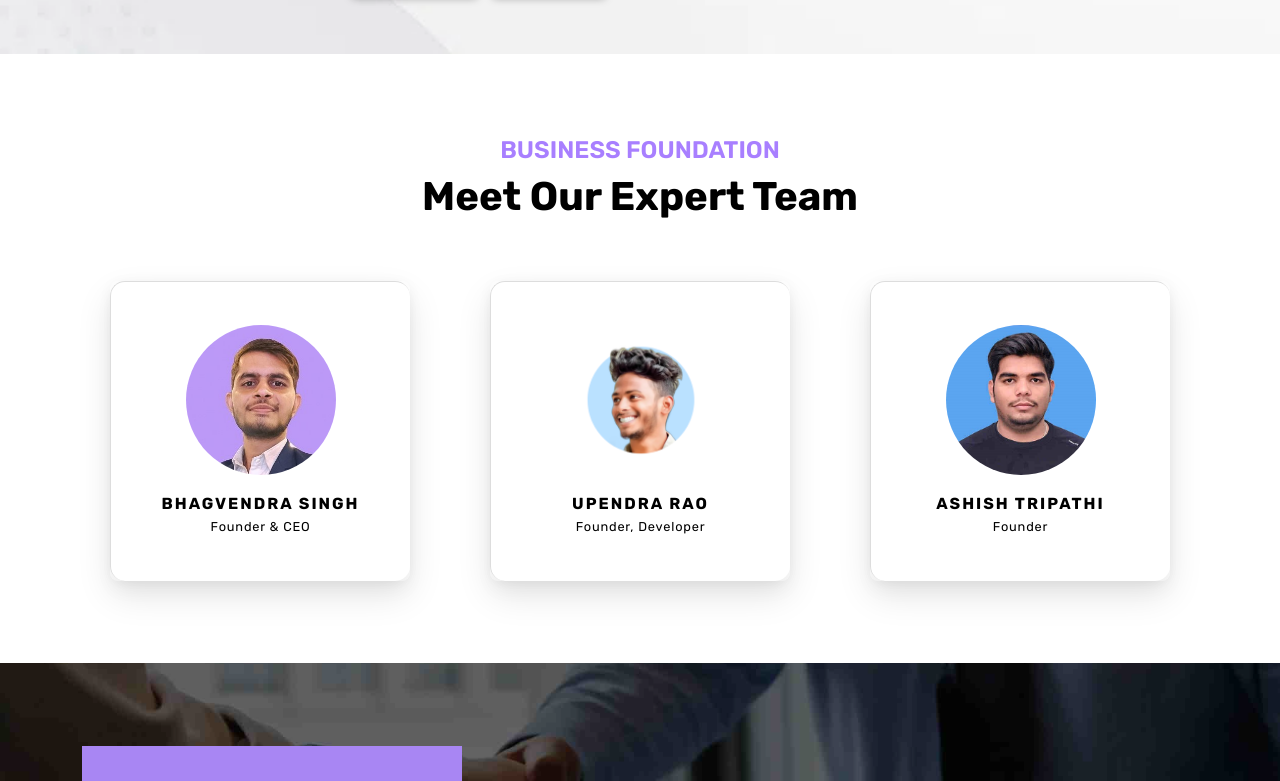
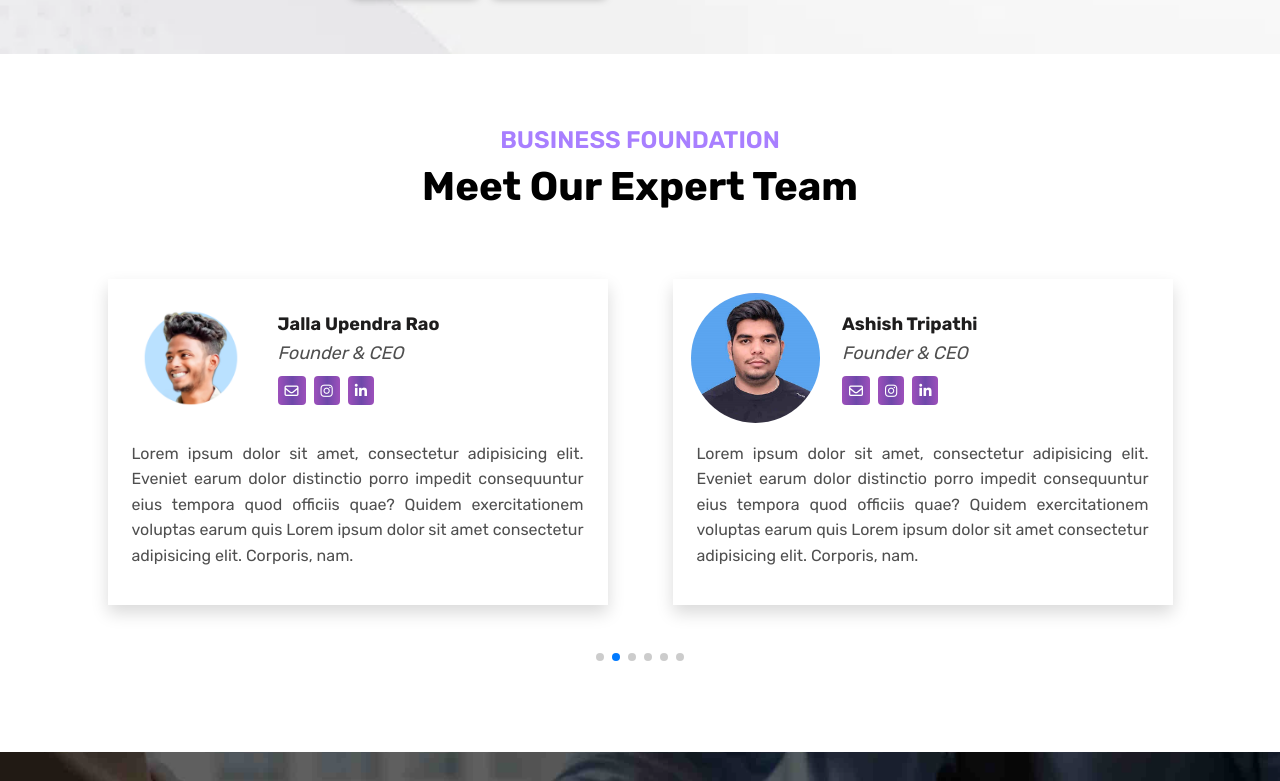
Before and after one commit to Yashcodes/CodeNesters-Frontend, a React (Create React App) app: page /about in a window 1280 px wide. Shown: the part 1959-2740 px from the top of the page. Built offline with nearby package versions, Linux system fonts and the light colour scheme.

Commit message:
Implemented new founders section, replacing old one

```diff
--- a/src/components/AboutComponents/Founders.jsx
+++ b/src/components/AboutComponents/Founders.jsx
@@ -1,174 +1,206 @@
 import React from "react";
-import "react-responsive-carousel/lib/styles/carousel.min.css";
-import { Carousel } from "react-responsive-carousel";
-import founder1 from "../../assets/images/FounderImage/founder1.jpeg";
-import img from "../../assets/images/FounderImage/founder-1.jpg";
+import { Swiper, SwiperSlide } from "swiper/react";
+import { Autoplay, Keyboard, Pagination } from "swiper/modules";
 import { Link } from "react-router-dom";
+import "swiper/css";
+import "swiper/css/pagination";
+import founder1 from "../../assets/images/FounderImage/founder-1.jpg";
+import founder2 from "../../assets/images/FounderImage/founder-2.png";
+import founder3 from "../../assets/images/FounderImage/founder-3.jpg";
 import { MDBIcon } from "mdb-react-ui-kit";
 
 const Founders = () => {
-  const founderCardData = [
+  const Data = [
     {
       card: {
-        name: "Yash Parihar",
-        designation: "Founder, CodeNesters",
-        about: ` Lorem ipsum dolor sit amet consectetur adipisicing elit.
-      Possimus cumque expedita dolorum provident velit ullam sunt,
-      quae veritatis doloremque vero libero voluptates dignissimos
-      similique reprehenderit corporis natus reiciendis? Ipsam,
-      perferendis. Lorem ipsum dolor sit amet consectetur,
-      adipisicing elit. Consequatur distinctio provident
-      voluptatibus facilis voluptates hic, facere eos sed soluta
-      dolorum incidunt, perspiciatis ipsa molestias adipisci minus
-      vero illum fugit repellat!`,
-        linkedin: "https://linkedin.com/in/bhagvendra-singh",
-        instagram: "https://instagram.com/asynchronous.1",
-        github: "https://github.com/Yashcodes",
-        image: founder1,
+        id: 1,
+        title: "Bhagvendra Singh Parihar",
+        subTitle: "Founder & CEO",
+        description: "Hey, I want to avail your services",
+        img: founder1,
       },
     },
-
     {
       card: {
-        name: "Jalla Upendra Rao",
-        designation: "Founder, CodeNesters",
-        about: ` Lorem ipsum dolor sit amet consectetur adipisicing elit.
-      Possimus cumque expedita dolorum provident velit ullam sunt,
-      quae veritatis doloremque vero libero voluptates dignissimos
-      similique reprehenderit corporis natus reiciendis? Ipsam,
-      perferendis. Lorem ipsum dolor sit amet consectetur,
-      adipisicing elit. Consequatur distinctio provident
-      voluptatibus facilis voluptates hic, facere eos sed soluta
-      dolorum incidunt, perspiciatis ipsa molestias adipisci minus
-      vero illum fugit repellat!`,
-        linkedin: "https://linkedin.com/in/bhagvendra-singh",
-        instagram: "https://instagram.com/asynchronous.1",
-        github: "https://github.com/Yashcodes",
-        image: img,
+        id: 2,
+        title: "Jalla Upendra Rao",
+        subTitle: "Founder & CEO",
+        description: "Hey, I want to avail your services",
+        img: founder2,
       },
     },
-
     {
       card: {
-        name: "Yash Parihar",
-        designation: "Founder, CodeNesters",
-        about: ` Lorem ipsum dolor sit amet consectetur adipisicing elit.
-      Possimus cumque expedita dolorum provident velit ullam sunt,
-      quae veritatis doloremque vero libero voluptates dignissimos
-      similique reprehenderit corporis natus reiciendis? Ipsam,
-      perferendis. Lorem ipsum dolor sit amet consectetur,
-      adipisicing elit. Consequatur distinctio provident
-      voluptatibus facilis voluptates hic, facere eos sed soluta
-      dolorum incidunt, perspiciatis ipsa molestias adipisci minus
-      vero illum fugit repellat!`,
-        linkedin: "https://linkedin.com/in/bhagvendra-singh",
-        instagram: "https://instagram.com/asynchronous.1",
-        github: "https://github.com/Yashcodes",
-        image: founder1,
+        id: 3,
+        title: "Ashish Tripathi",
+        subTitle: "Founder & CEO",
+        description: "Hey, I want to avail your services",
+        img: founder3,
+      },
+    },
+    {
+      card: {
+        id: 4,
+        title: "Soham Patharkar",
+        subTitle: "Founder & CEO",
+        description: "Hey, I want to avail your services",
+        img: founder1,
+      },
+    },
+    {
+      card: {
+        id: 5,
+        title: "Aditya Raut",
+        subTitle: "Founder & CEO",
+        description: "Hey, I want to avail your services",
+        img: founder2,
+      },
+    },
+    {
+      card: {
+        id: 6,
+        title: "Anurag Verma",
+        subTitle: "Founder & CEO",
+        description: "Hey, I want to avail your services",
+        img: founder3,
+      },
+    },
+    {
+      card: {
+        id: 7,
+        title: "Priyanshu Patel",
+        subTitle: "Founder & CEO",
+        description: "Hey, I want to avail your services",
+        img: founder1,
       },
     },
   ];
 
   return (
-    <div className="founder-section-bg p-5">
+    <section className="founders-section mt-5 p-4">
+      <div className="container">
         <h4
           className="text-center"
           style={{ color: "#a87fff", fontWeight: "600" }}
         >
           BUSINESS FOUNDATION
         </h4>
-      <h2 className="fs-1 fw-bold text-black text-center">
+        <h2
+          className="fs-1 fw-bold text-black text-center"
+          style={{ marginBottom: "60px" }}
+        >
           Meet Our Expert Team
         </h2>
 
-      <div className="container my-5" style={{}}>
-        <Carousel
-          showArrows={true}
-          infiniteLoop={true}
-          showThumbs={false}
-          showStatus={false}
-          autoPlay={true}
-          interval={3000}
-          stopOnHover={true}
-          transitionTime={1500}
-          useKeyboardArrows={true}
-          swipeable={true}
-          emulateTouch={true}
-          showIndicators={true}
+        <Swiper
+          slidesPerView={2}
+          spaceBetween={30}
+          pagination={{
+            clickable: true,
+          }}
+          autoplay={{ delay: 3000 }}
+          keyboard={{
+            enabled: true,
+            onlyInViewport: true,
+          }}
+          breakpoints={{
+            1024: {
+              slidesPerView: 2,
+            },
+            992: {
+              slidesPerView: 1,
+            },
+            480: {
+              slidesPerView: 1,
+            },
+            120: {
+              slidesPerView: 1,
+            },
+          }}
+          modules={[Pagination, Autoplay, Keyboard]}
+          className="mySwiper px-2 pt-2 pb-5"
         >
-          {founderCardData.map((cardData) => (
-            <div
-              className="card-container d-flex flex-row flex-wrap  align-items-start shadow mx-auto"
-              style={{ maxWidth: "1000px", borderRadius: "8px" }}
-            >
-              <div className="card-container-left" style={{ width: "380px" }}>
-                <img
-                  className="img-responsive"
-                  src={cardData?.card?.image}
-                  alt=""
-                  style={{
-                    maxWidth: "380px",
-                    height: "400px",
-                    borderRadius: "8px 0px 0px 8px",
-                  }}
-                />
+          <div className="mb-5">
+            {Data.map((founder) => (
+              <SwiperSlide key={founder?.card?.id}>
+                <div className="founders-card shadow mb-4">
+                  <div className="founder-profile m-0">
+                    <div className="left">
+                      <img src={founder?.card?.img} alt="founder1" />
                     </div>
 
-              <div className="card-container-right" style={{ width: "615px" }}>
-                <div
-                  className="right-card-content"
-                  style={{ padding: "22px 26px 22px 12px" }}
-                >
-                  <h2 className="m-0">{cardData?.card?.name}</h2>
-                  <p className="fs-5 mb-2">{cardData?.card?.designation}</p>
+                    <div className="right">
+                      <p>{founder?.card?.title}</p>
+                      <span>Founder & CEO</span>
 
-                  <p
-                    className="founder-card-para"
+                      <div className="founder-icons">
+                        <Link
+                          to={"mailTo:pariharyash1989@gmail.com"}
                           style={{
-                      textAlign: "justify",
-                      textJustify: "inter-word",
+                            backgroundImage:
+                              "linear-gradient(to right,#9d50bb 0%,#6e48aa 51%,#9d50bb 100%)",
+                            padding: " 0px 7px 0px 7px",
+                            borderRadius: "4px",
                           }}
                         >
-                    {cardData?.card?.about}
-                  </p>
-
-                  <div className="founder-icons d-flex gap-2">
-                    <Link to={`${cardData?.card?.linkedin}`}>
                           <MDBIcon
-                        fab
-                        icon="linkedin"
-                        size="lg"
-                        style={{ color: "rgb(115 54 245)" }}
+                            far
+                            icon="envelope"
+                            className="founder-icon"
                           />
                         </Link>
-
-                    <Link to={`${cardData?.card?.github}`}>
-                      <MDBIcon
-                        fab
-                        icon="github"
-                        size="lg"
-                        className="ms-1"
-                        style={{ color: "rgb(115 54 245)" }}
-                      />
-                    </Link>
-
-                    <Link to={`${cardData?.card?.instagram}`}>
+                        <Link
+                          to={"https://instagram.com/asynchronous.1"}
+                          target="_blank"
+                          style={{
+                            backgroundImage:
+                              "linear-gradient(to right,#9d50bb 0%,#6e48aa 51%,#9d50bb 100%)",
+                            padding: " 0px 7px 0px 7px",
+                            borderRadius: "4px",
+                          }}
+                        >
                           <MDBIcon
                             fab
                             icon="instagram"
-                        size="lg"
-                        className="ms-1 text-gradient"
-                        style={{ color: "rgb(115 54 245)" }}
+                            className="founder-icon"
+                          />
+                        </Link>
+                        <Link
+                          to={"https://linkedin.com/in/bhagvendra-singh"}
+                          target="_blank"
+                          style={{
+                            backgroundImage:
+                              "linear-gradient(to right,#9d50bb 0%,#6e48aa 51%,#9d50bb 100%)",
+                            padding: "0px 7px 0px 7px",
+                            borderRadius: "4px",
+                          }}
+                        >
+                          <MDBIcon
+                            fab
+                            icon="linkedin-in"
+                            className="founder-icon"
                           />
                         </Link>
                       </div>
                     </div>
                   </div>
-            </div>
-          ))}
-        </Carousel>
+
+                  <div className="founder-about">
+                    <p className="text-justify">
+                      Lorem ipsum dolor sit amet, consectetur adipisicing elit.
+                      Eveniet earum dolor distinctio porro impedit consequuntur
+                      eius tempora quod officiis quae? Quidem exercitationem
+                      voluptas earum quis Lorem ipsum dolor sit amet consectetur
+                      adipisicing elit. Corporis, nam.
+                    </p>
                   </div>
                 </div>
+              </SwiperSlide>
+            ))}
+          </div>
+        </Swiper>
+      </div>
+    </section>
   );
 };
 
--- a/src/pages/About.jsx
+++ b/src/pages/About.jsx
@@ -8,6 +8,7 @@ import founder1 from "../assets/images/FounderImage/founder-1.jpg";
 import founder2 from "../assets/images/FounderImage/founder-2.png";
 import founder3 from "../assets/images/FounderImage/founder-3.jpg";
 import ContactFromHome from "../components/ContactFromHome";
+import Founders from "../components/AboutComponents/Founders";
 
 const About = () => {
   const FoundersData = [
@@ -48,18 +49,13 @@ const About = () => {
       <AboutUs />
 
       {/* //! Founders Section  */}
-      <Testimonial
-        Data={FoundersData}
-        title="Business Foundation"
-        caption="Meet Our Expert Team"
-      />
+      <Founders />
+      {/* <Testimonial title={"Hii"} caption={"dag"} Data={FoundersData}/> */}
 
       {/* //! Social Media Links */}
       <ContactFromHome
-      heading={"Want your business grow online?"}
-        mainContent={
-          "We Provide Innovative Website Development Solutions."
-        }
+        heading={"Want your business grow online?"}
+        mainContent={"We Provide Innovative Website Development Solutions."}
         subContent={"Want to build your online portfolio? Contact us on :"}
       />
     </Layout>
--- a/src/styles/About.css
+++ b/src/styles/About.css
@@ -44,21 +44,6 @@
   margin: 12px 0px;
 }
 
-.founders-card {
-  width: 100% !important;
-  height: auto !important;
-}
-
-.founder-img {
-  width: 75% !important;
-  max-height: 150px !important;
-}
-
-.founder-icons a img {
-  max-width: 20px;
-  max-height: 20px;
-}
-
 @media only screen and (max-width: 400px) {
   .about-banner-left p {
     font-size: 11vw;
@@ -69,22 +54,64 @@
   }
 }
 
-.carousel .slide {
-  background: none;
+/*! Founders Section */
+
+.founders-section {
+  min-height: 650px;
+  width: 100%;
 }
 
-.carousel .control-dots .dot {
-  background-color: #a87fff !important;
+.founders-card {
+  max-width: 500px;
+  display: flex;
+  flex-direction: column;
+  gap: 12px;
+  padding: 14px 18px;
 }
 
-.founder-section-bg {
-  background-image: linear-gradient(
-    198deg,
-    #ede9f7aa 0%,
-    rgb(241, 233, 233) 100%
-  );
+.founder-profile {
+  display: flex;
+  align-items: center;
+  gap: 22px;
 }
 
-.carousel .carousel-slider .control-arrow {
-  color: #a87fff !important;
+.founder-profile .left img {
+  border-radius: 50%;
+  max-height: 130px;
 }
+
+.founder-profile .right {
+  display: flex;
+  flex-direction: column;
+}
+
+.founder-profile .right p {
+  margin: 0;
+  color: rgb(30, 29, 29);
+  font-weight: bold;
+}
+
+.founder-profile .right span {
+  font-style: italic;
+}
+
+.founder-profile .right .founder-icons {
+  display: flex;
+  align-items: center;
+  gap: 8px;
+  margin: 8px 0px 0px 0px;
+}
+
+.founder-profile .right .founder-icons .founder-icon{
+  font-size: 14px;
+  color: white;
+  margin-bottom: 0;
+}
+
+.founder-about {
+  padding: 6px;
+}
+
+.founder-about p {
+  font-size: 16px;
+}
```
Also changed, not shown: src/components/ServicesComponents/ProjectSection.jsx (+0 -131 lines), src/styles/Testimonial.css (+0 -15 lines). Lines whose indentation alone changed are shown as unchanged.
